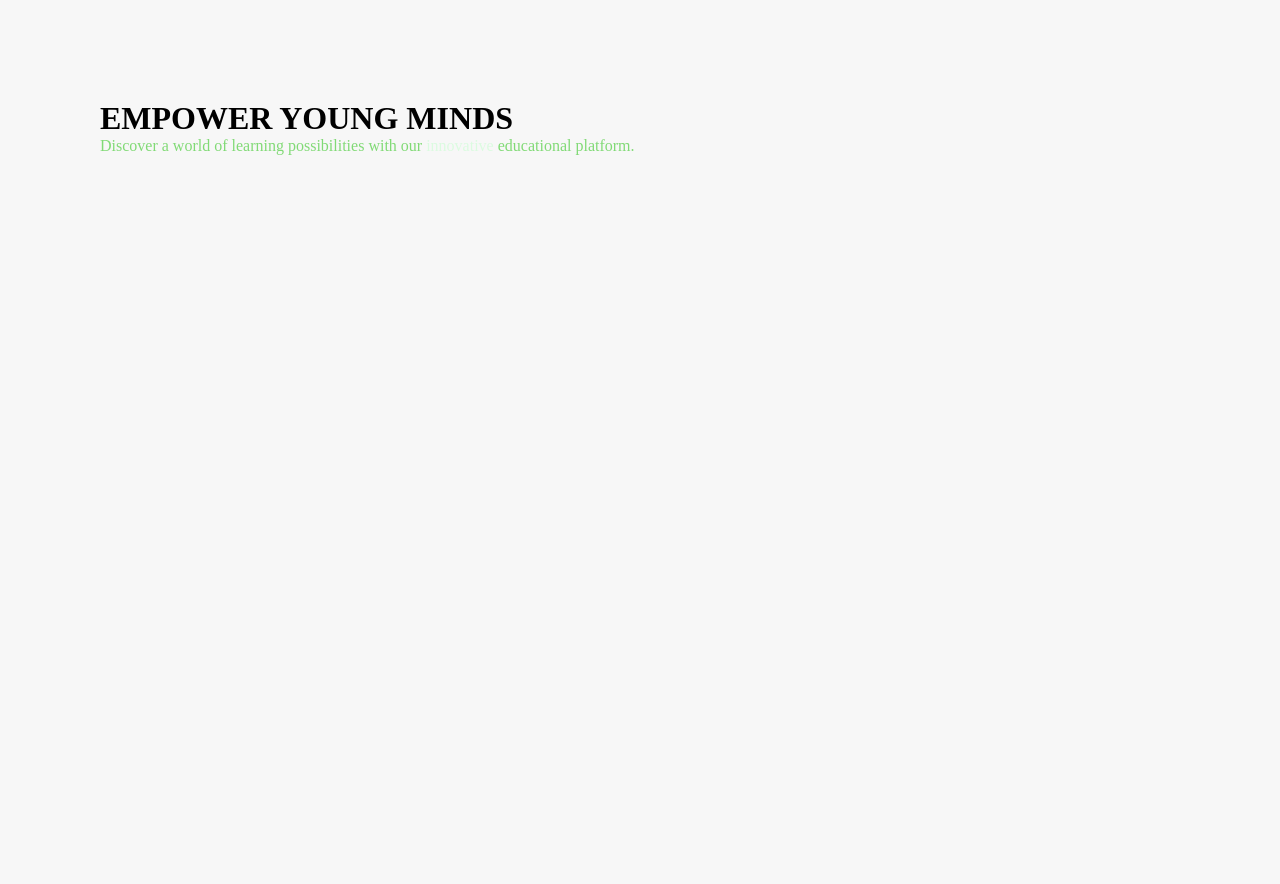
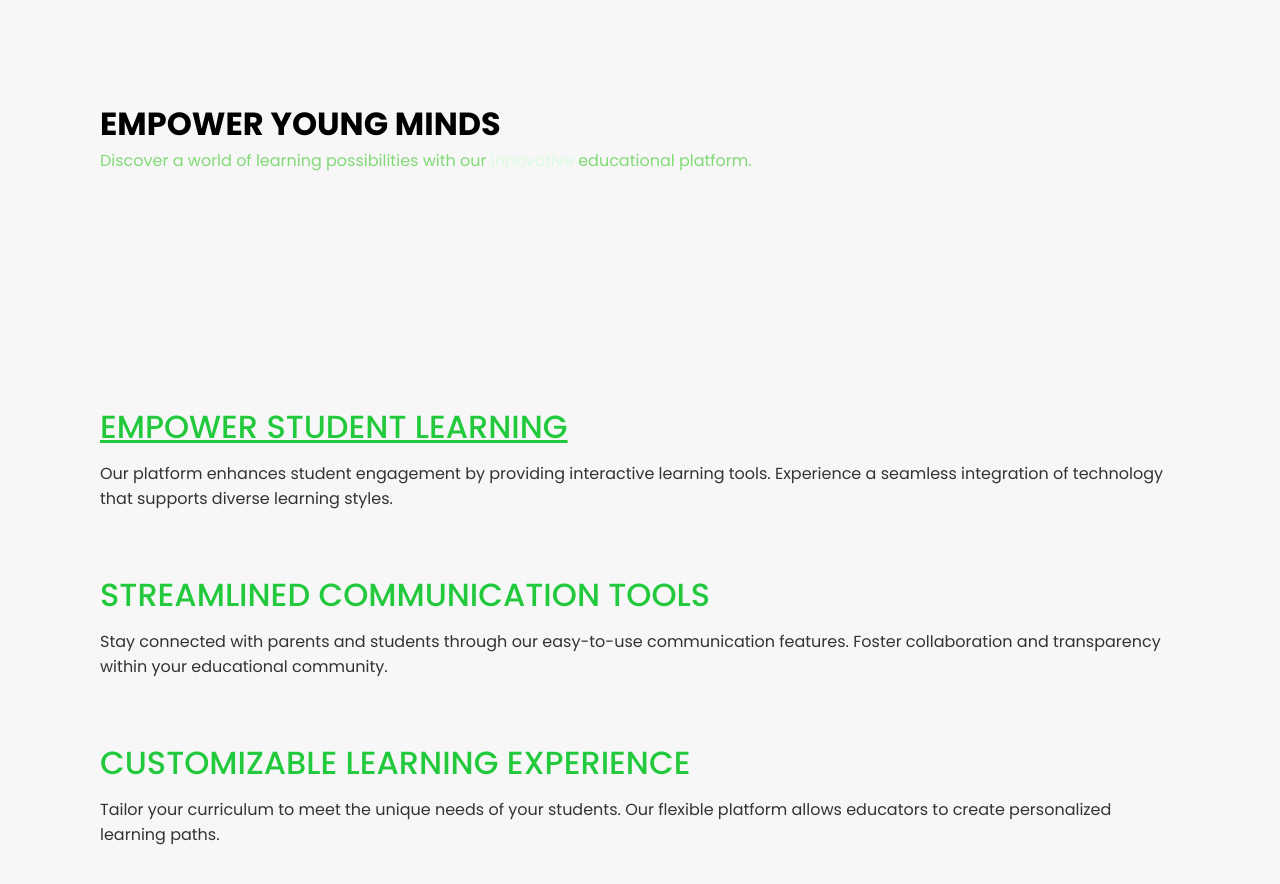
Before and after one commit to ahlgren1234/css-training-app1, a plain HTML site: page index.html in a window 1280 px wide. Before the commit the page ends 800 px from the top, so only its background shows below. Drawn offline with Linux system fonts and the light colour scheme.

Commit message:
Fonts and typo

```diff
--- a/index.html
+++ b/index.html
@@ -23,5 +23,35 @@
         Discover a world of learning possibilities with our <span id="hero__highlight">innovative</span> educational platform.
       </p>
     </header>
+
+    <section class="feature">
+      <div class="feature__container">
+        <div class="feature__item">
+          <h2 class="feature__title feature__title--selected">
+            Empower Student Learning
+          </h2>
+          <p class="feature__description">
+            Our platform enhances student engagement by providing interactive learning tools. Experience a seamless integration of technology that supports diverse learning styles.
+          </p>
+        </div>
+        <div class="feature__item">
+          <h2 class="feature__title">
+            Streamlined Communication Tools
+          </h2>
+          <p class="feature__description">
+            Stay connected with parents and students through our easy-to-use communication features. Foster collaboration and transparency within your educational community.
+          </p>
+        </div>
+        <div class="feature__item">
+          <h2 class="feature__title">
+            Customizable Learning Experience
+          </h2>
+          <p class="feature__description">
+            Tailor your curriculum to meet the unique needs of your students. Our flexible platform allows educators to create personalized learning paths.
+          </p>
+        </div>
+
+      </div>
+    </section>
   </body>
 </html>
--- a/styles.css
+++ b/styles.css
@@ -10,6 +10,7 @@
 
 /* Element Selector */
 body {
+  font-family: "Poppins", Times, serif;
   background-color: #f7f7f7;
   color: #333;
 }
@@ -36,7 +37,33 @@ body {
 /* 2. Fonts - Features Section */
 /* ================================ */
 
+.feature {
+  padding: 100px;
+}
 
+.feature__item {
+  padding: 30px 0;
+}
+
+.feature__title {
+  font-size: 2rem;
+  font-weight: 500;
+  text-transform: uppercase;
+  color: #23c93c;
+  margin-bottom: 10px;
+}
+
+.feature__title--selected {
+  text-decoration: underline;
+}
+
+.feature__description {
+  /* text-align: right; */
+  /* letter-spacing: 0.5rem; */
+  /* line-height: 2.4rem; */
+  /* word-spacing: 3rem; */
+  /* white-space: nowrap; */
+}
 
 /* ================================ */
 /* 3. Colors - Call to Action Section */
```
